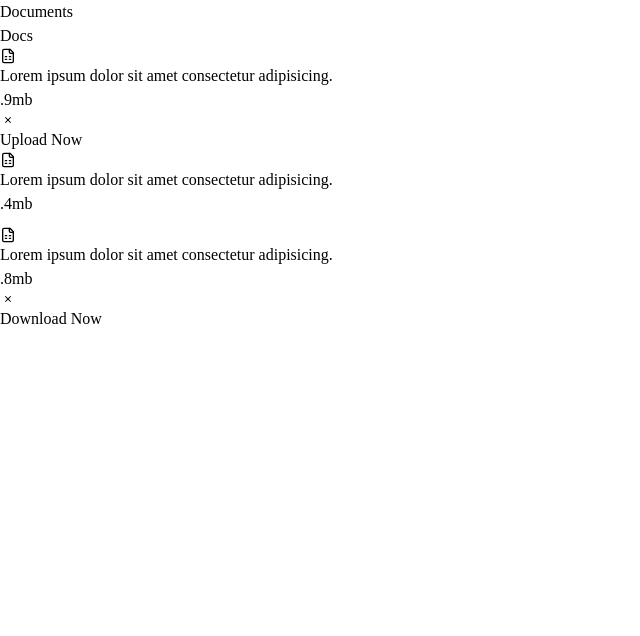
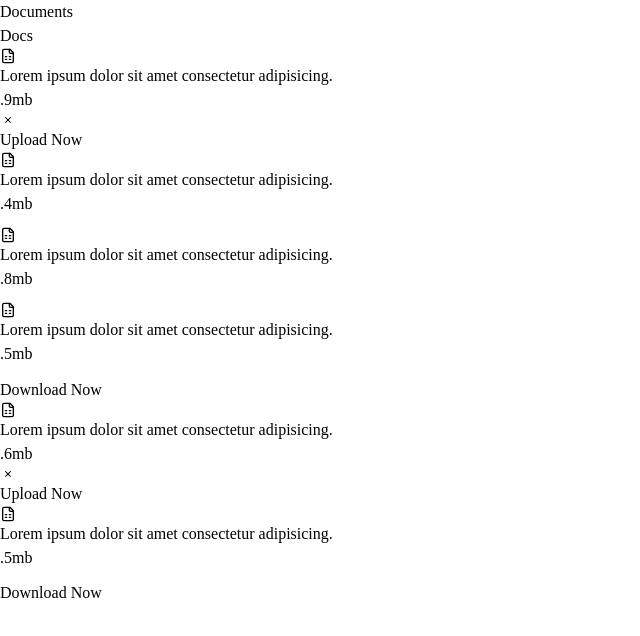
Before and after one commit to Tiwarishraddha/my-react-vite-app, a React (Vite) app: page / in a window 1280 px wide. Shown: the top 636 px of the page, without its empty margins (0-640 px from the left). Built offline with nearby package versions, Linux system fonts and the light colour scheme.

Commit message:
more cards added

```diff
--- a/src/components/Foreground.jsx
+++ b/src/components/Foreground.jsx
@@ -17,9 +17,28 @@
         {
             desc : "Lorem ipsum dolor sit amet consectetur adipisicing.",
             filesize : ".8mb",
-            close : true,
+            close : false,
+            tag : {isOpen : false , tagTitle: "Download Now", tagColor: "green"},
+        },
+        {
+            desc : "Lorem ipsum dolor sit amet consectetur adipisicing.",
+            filesize : ".5mb",
+            close : false,
             tag : {isOpen : true , tagTitle: "Download Now", tagColor: "green"},
         },
+        {
+            desc : "Lorem ipsum dolor sit amet consectetur adipisicing.",
+            filesize : ".6mb",
+            close : true,
+            tag : {isOpen : true , tagTitle: "Upload Now", tagColor: "blue"},
+        },
+        {
+            desc : "Lorem ipsum dolor sit amet consectetur adipisicing.",
+            filesize : ".5mb",
+            close : false,
+            tag : {isOpen : true , tagTitle: "Download Now", tagColor: "green"},
+        },
+
     ];
 
   return (
```
